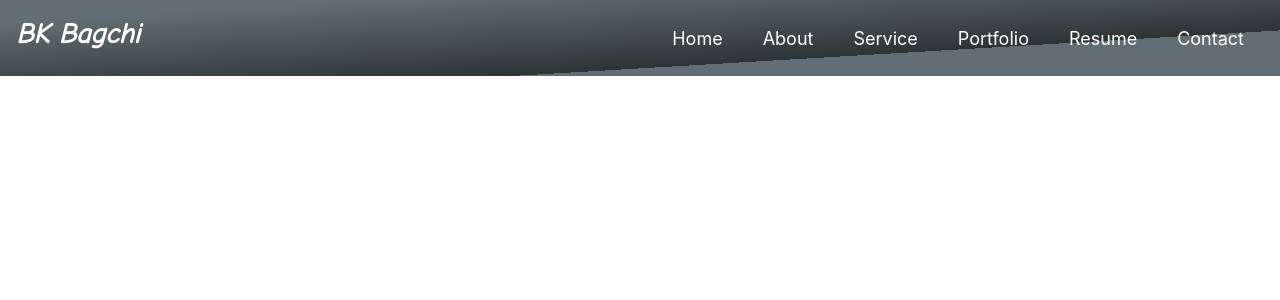
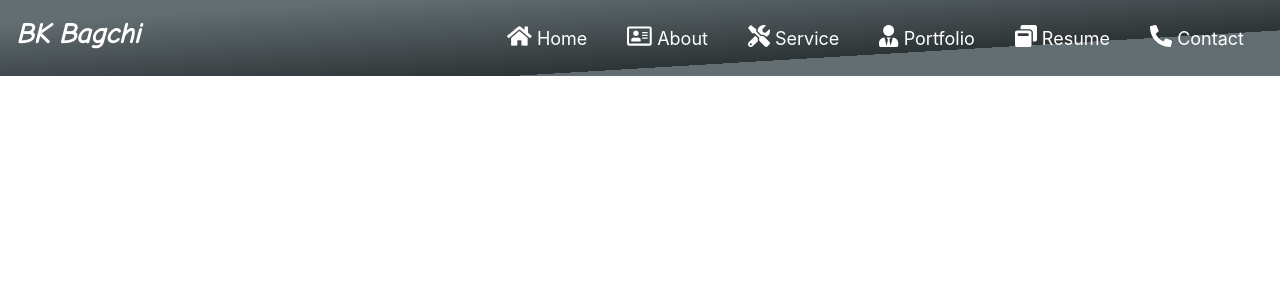
Before and after one commit to BK-Bagchi/portfolio, a React (Create React App) app: page / in a window 1280 px wide. Shown: the top 300 px of the page. Built offline with nearby package versions, Linux system fonts and the light colour scheme.

Commit message:
Icons added at navbar

```diff
--- a/package.json
+++ b/package.json
@@ -4,6 +4,8 @@
   "private": true,
   "dependencies": {
     "@fortawesome/fontawesome-svg-core": "^1.2.32",
+    "@fortawesome/free-brands-svg-icons": "^5.15.1",
+    "@fortawesome/free-regular-svg-icons": "^5.15.1",
     "@fortawesome/free-solid-svg-icons": "^5.15.1",
     "@fortawesome/react-fontawesome": "^0.1.11",
     "@testing-library/jest-dom": "^4.2.4",
--- a/src/Components/Header/Navbar.js
+++ b/src/Components/Header/Navbar.js
@@ -1,5 +1,8 @@
 import React from 'react'
 import './Header.css'
+import { FontAwesomeIcon } from '@fortawesome/react-fontawesome'
+import { faHome, faPhoneAlt, faTools, faUserTie, faWindowRestore } from '@fortawesome/free-solid-svg-icons'
+import { faAddressCard } from '@fortawesome/free-regular-svg-icons';
 
 const Navbar = () => {
     return (
@@ -10,12 +13,24 @@ const Navbar = () => {
             </button>
             <div className="collapse navbar-collapse" id="navbarSupportedContent">
                 <ul className="navbar-nav ml-auto">
-                    <li className="nav-item my-2 text-center"> Home</li>
-                    <li className="nav-item my-2 text-center">About</li>
-                    <li className="nav-item my-2 text-center">Service</li>
-                    <li className="nav-item my-2 text-center">Portfolio</li>
-                    <li className="nav-item my-2 text-center">Resume</li>
-                    <li className="nav-item my-2 text-center">Contact</li>
+                    <li className="nav-item my-2 text-center">
+                        <FontAwesomeIcon style={{ fontSize: '22px' }} icon={faHome} /> Home
+                    </li>
+                    <li className="nav-item my-2 text-center">
+                        <FontAwesomeIcon style={{ fontSize: '22px' }} icon={faAddressCard} /> About
+                    </li>
+                    <li className="nav-item my-2 text-center">
+                        <FontAwesomeIcon style={{ fontSize: '22px' }} icon={faTools} /> Service
+                    </li>
+                    <li className="nav-item my-2 text-center">
+                        <FontAwesomeIcon style={{ fontSize: '22px' }} icon={faUserTie} /> Portfolio
+                    </li>
+                    <li className="nav-item my-2 text-center">
+                        <FontAwesomeIcon style={{ fontSize: '22px' }} icon={faWindowRestore} /> Resume
+                    </li>
+                    <li className="nav-item my-2 text-center">
+                        <FontAwesomeIcon style={{ fontSize: '22px' }} icon={faPhoneAlt} /> Contact
+                    </li>
                 </ul>
             </div>
         </nav>
```
Also changed, not shown: 1 other file (tests, documents, lock files or other folders).
